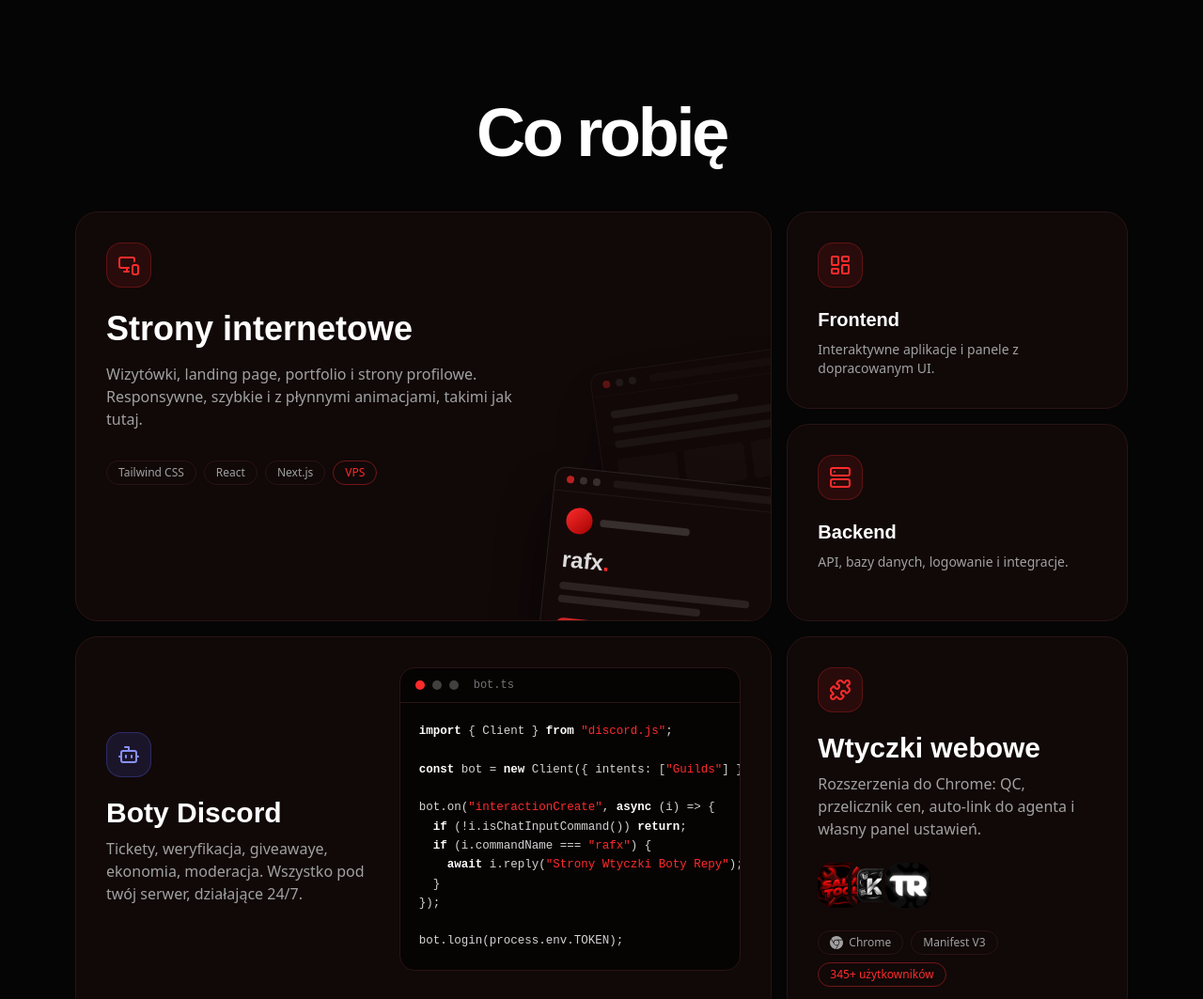
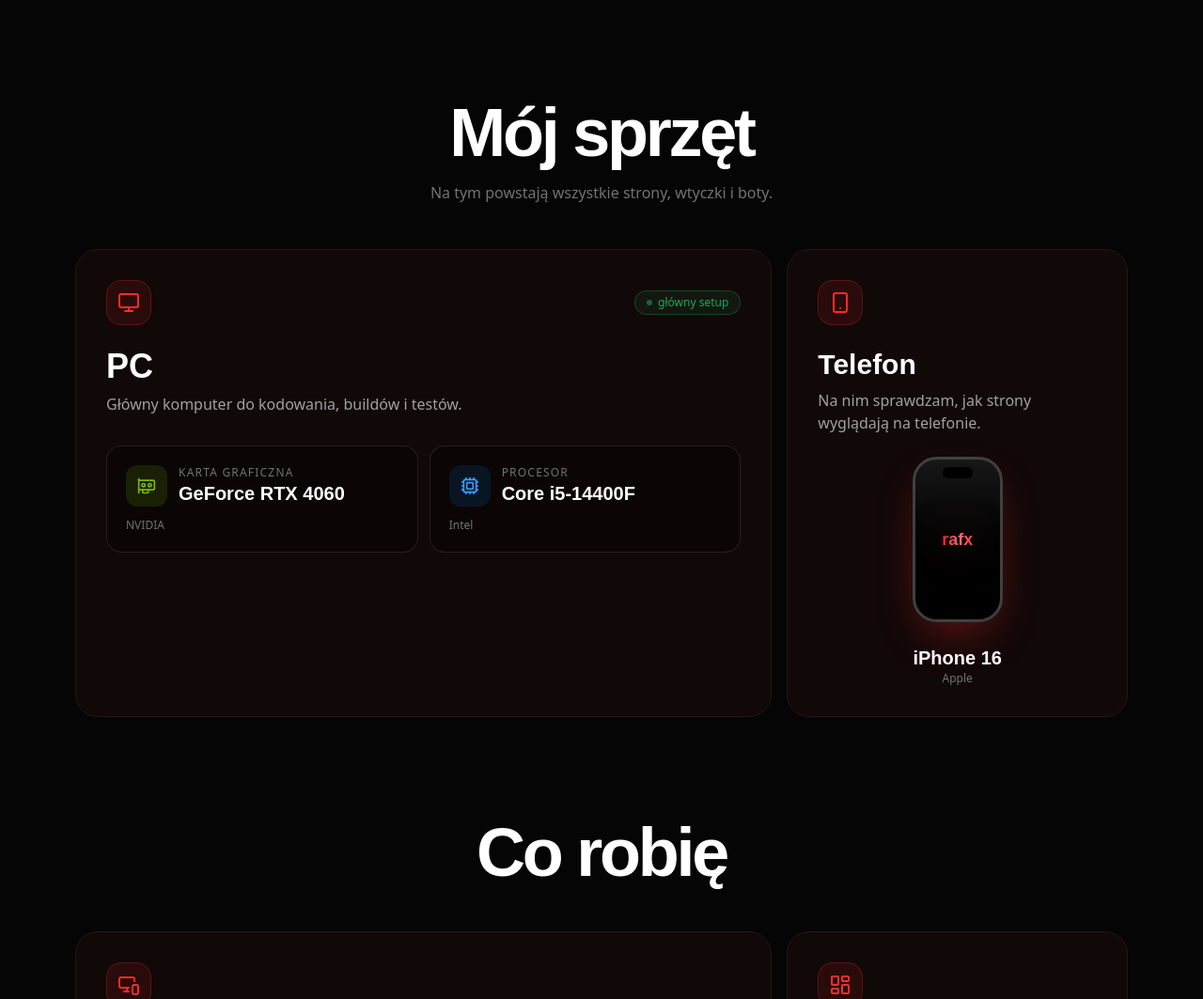
Before and after one commit to rafxezz23-cpu/rafx-website, a website built with Vite: page index.html in a window 1280 px wide. Shown: the part 1431-2494 px from the top of the page at 94% size. Built offline with nearby package versions, Linux system fonts and the light colour scheme; no server answers; animation ran at ten frames a second.

Commit message:
Sekcja Mój sprzęt

```diff
--- a/index.html
+++ b/index.html
@@ -51,6 +51,7 @@
       <div class="overflow-hidden">
         <div class="space-y-1 px-1 pt-3 pb-2">
           <a href="#omnie" class="mlink flex items-center gap-3 rounded-2xl px-4 py-3.5 text-base text-neutral-200 transition active:scale-[.98] active:bg-white/10"><span class="grid size-9 place-items-center rounded-xl bg-red/10 text-red"><i data-lucide="user-round" class="size-4.5"></i></span>O mnie<i data-lucide="chevron-right" class="ml-auto size-4 text-neutral-600"></i></a>
+          <a href="#setup" class="mlink flex items-center gap-3 rounded-2xl px-4 py-3.5 text-base text-neutral-200 transition active:scale-[.98] active:bg-white/10"><span class="grid size-9 place-items-center rounded-xl bg-red/10 text-red"><i data-lucide="monitor" class="size-4.5"></i></span>Sprzęt<i data-lucide="chevron-right" class="ml-auto size-4 text-neutral-600"></i></a>
           <a href="#uslugi" class="mlink flex items-center gap-3 rounded-2xl px-4 py-3.5 text-base text-neutral-200 transition active:scale-[.98] active:bg-white/10"><span class="grid size-9 place-items-center rounded-xl bg-red/10 text-red"><i data-lucide="layout-grid" class="size-4.5"></i></span>Usługi<i data-lucide="chevron-right" class="ml-auto size-4 text-neutral-600"></i></a>
           <a href="#projekty" class="mlink flex items-center gap-3 rounded-2xl px-4 py-3.5 text-base text-neutral-200 transition active:scale-[.98] active:bg-white/10"><span class="grid size-9 place-items-center rounded-xl bg-red/10 text-red"><i data-lucide="folder-kanban" class="size-4.5"></i></span>Projekty<i data-lucide="chevron-right" class="ml-auto size-4 text-neutral-600"></i></a>
           <a href="#kontakt" class="mlink flex items-center gap-3 rounded-2xl px-4 py-3.5 text-base text-neutral-200 transition active:scale-[.98] active:bg-white/10"><span class="grid size-9 place-items-center rounded-xl bg-red/10 text-red"><i data-lucide="send" class="size-4.5"></i></span>Kontakt<i data-lucide="chevron-right" class="ml-auto size-4 text-neutral-600"></i></a>
@@ -154,6 +155,50 @@
         <div class="icon-box"><i data-lucide="fingerprint-pattern" class="size-6"></i></div>
         <p class="mt-5 text-sm text-neutral-500">Discord ID</p>
         <button id="copyId" class="font-mono mt-1 flex cursor-pointer items-center gap-2 text-left text-base break-all text-white transition hover:text-red">790196690514477106 <i data-lucide="copy" class="size-4 shrink-0"></i></button>
+      </article>
+    </div>
+  </section>
+
+  <!-- SPRZĘT -->
+  <section id="setup" class="mx-auto max-w-6xl px-4 pt-24">
+    <div class="rv mb-12 text-center"><h2 class="h2">Mój sprzęt</h2><p class="mt-4 text-neutral-500">Na tym powstają wszystkie strony, wtyczki i boty.</p></div>
+    <div class="grid gap-4 md:grid-cols-3">
+      <article class="card rv group md:col-span-2">
+        <div class="flex items-center justify-between">
+          <div class="icon-box"><i data-lucide="monitor" class="size-6"></i></div>
+          <span class="flex items-center gap-1.5 rounded-full border border-[#23a55a]/30 bg-[#23a55a]/10 px-3 py-1 text-xs text-[#23a55a]"><span class="size-1.5 animate-pulse rounded-full bg-[#23a55a]"></span>główny setup</span>
+        </div>
+        <h3 class="font-display mt-6 text-3xl font-bold text-white sm:text-4xl">PC</h3>
+        <p class="mt-2 text-neutral-400">Główny komputer do kodowania, buildów i testów.</p>
+        <div class="mt-8 grid gap-3 sm:grid-cols-2">
+          <div class="spec rounded-2xl border border-white/10 bg-black/30 p-5 transition duration-500 hover:border-[#76b900]/50">
+            <div class="flex items-center gap-3">
+              <span class="grid size-11 place-items-center rounded-xl bg-[#76b900]/15 text-[#76b900]"><i data-lucide="gpu" class="size-5"></i></span>
+              <div><p class="text-xs tracking-widest text-neutral-500 uppercase">Karta graficzna</p><p class="font-display text-xl font-bold text-white">GeForce RTX 4060</p></div>
+            </div>
+            <p class="mt-3 text-xs text-neutral-500">NVIDIA</p>
+          </div>
+          <div class="spec rounded-2xl border border-white/10 bg-black/30 p-5 transition duration-500 hover:border-[#0071c5]/60">
+            <div class="flex items-center gap-3">
+              <span class="grid size-11 place-items-center rounded-xl bg-[#0071c5]/15 text-[#3b9cff]"><i data-lucide="cpu" class="size-5"></i></span>
+              <div><p class="text-xs tracking-widest text-neutral-500 uppercase">Procesor</p><p class="font-display text-xl font-bold text-white">Core i5-14400F</p></div>
+            </div>
+            <p class="mt-3 text-xs text-neutral-500">Intel</p>
+          </div>
+        </div>
+      </article>
+      <article class="card rv group flex flex-col">
+        <div class="icon-box"><i data-lucide="smartphone" class="size-6"></i></div>
+        <h3 class="font-display mt-6 text-3xl font-bold text-white">Telefon</h3>
+        <p class="mt-2 text-neutral-400">Na nim sprawdzam, jak strony wyglądają na telefonie.</p>
+        <div class="relative mx-auto mt-6 h-44 w-24 rounded-[1.6rem] border-[3px] border-neutral-700 bg-gradient-to-b from-neutral-900 to-black p-1.5 shadow-[0_20px_50px_-15px_rgb(255_43_43/.45)] transition duration-700 group-hover:-translate-y-2 group-hover:-rotate-6">
+          <span class="absolute top-2 left-1/2 h-3 w-8 -translate-x-1/2 rounded-full bg-black"></span>
+          <div class="grid size-full place-items-center rounded-[1.2rem] bg-[radial-gradient(circle_at_50%_30%,rgb(255_43_43/.5),transparent_70%),#0a0505]">
+            <span class="name-grad font-display text-lg font-bold">rafx</span>
+          </div>
+        </div>
+        <p class="font-display mt-6 text-center text-xl font-bold text-white">iPhone 16</p>
+        <p class="text-center text-xs text-neutral-500">Apple</p>
       </article>
     </div>
   </section>
--- a/src/icons.ts
+++ b/src/icons.ts
@@ -1,4 +1,4 @@
 // Plik generowany przez scripts/gen-icons.mjs — nie edytuj ręcznie.
-import { ArrowLeft, ArrowRight, ArrowUpRight, BellOff, BookOpen, Bot, Calculator, Calendar, CalendarDays, Camera, ChartColumn, ChevronLeft, ChevronRight, ChevronsDown, CircleDollarSign, Clock, Code, CodeXml, Copy, Download, ExternalLink, Eye, FingerprintPattern, FolderKanban, Frame, Gift, Globe, Hammer, Languages, LayoutDashboard, LayoutGrid, Link, Mail, MessageCircle, MonitorSmartphone, Mouse, Package, PackageSearch, Palette, Puzzle, Rotate3d, Scale, ScanSearch, Scroll, Send, Server, Shield, Shirt, Sparkles, Store, TicketPercent, UserRound, Users, X } from "lucide";
+import { ArrowLeft, ArrowRight, ArrowUpRight, BellOff, BookOpen, Bot, Calculator, Calendar, CalendarDays, Camera, ChartColumn, ChevronLeft, ChevronRight, ChevronsDown, CircleDollarSign, Clock, Code, CodeXml, Copy, Cpu, Download, ExternalLink, Eye, FingerprintPattern, FolderKanban, Frame, Gift, Globe, Gpu, Hammer, Languages, LayoutDashboard, LayoutGrid, Link, Mail, MessageCircle, Monitor, MonitorSmartphone, Mouse, Package, PackageSearch, Palette, Puzzle, Rotate3d, Scale, ScanSearch, Scroll, Send, Server, Shield, Shirt, Smartphone, Sparkles, Store, TicketPercent, UserRound, Users, X } from "lucide";
 
-export const icons = { ArrowLeft, ArrowRight, ArrowUpRight, BellOff, BookOpen, Bot, Calculator, Calendar, CalendarDays, Camera, ChartColumn, ChevronLeft, ChevronRight, ChevronsDown, CircleDollarSign, Clock, Code, CodeXml, Copy, Download, ExternalLink, Eye, FingerprintPattern, FolderKanban, Frame, Gift, Globe, Hammer, Languages, LayoutDashboard, LayoutGrid, Link, Mail, MessageCircle, MonitorSmartphone, Mouse, Package, PackageSearch, Palette, Puzzle, Rotate3d, Scale, ScanSearch, Scroll, Send, Server, Shield, Shirt, Sparkles, Store, TicketPercent, UserRound, Users, X };
+export const icons = { ArrowLeft, ArrowRight, ArrowUpRight, BellOff, BookOpen, Bot, Calculator, Calendar, CalendarDays, Camera, ChartColumn, ChevronLeft, ChevronRight, ChevronsDown, CircleDollarSign, Clock, Code, CodeXml, Copy, Cpu, Download, ExternalLink, Eye, FingerprintPattern, FolderKanban, Frame, Gift, Globe, Gpu, Hammer, Languages, LayoutDashboard, LayoutGrid, Link, Mail, MessageCircle, Monitor, MonitorSmartphone, Mouse, Package, PackageSearch, Palette, Puzzle, Rotate3d, Scale, ScanSearch, Scroll, Send, Server, Shield, Shirt, Smartphone, Sparkles, Store, TicketPercent, UserRound, Users, X };
```
